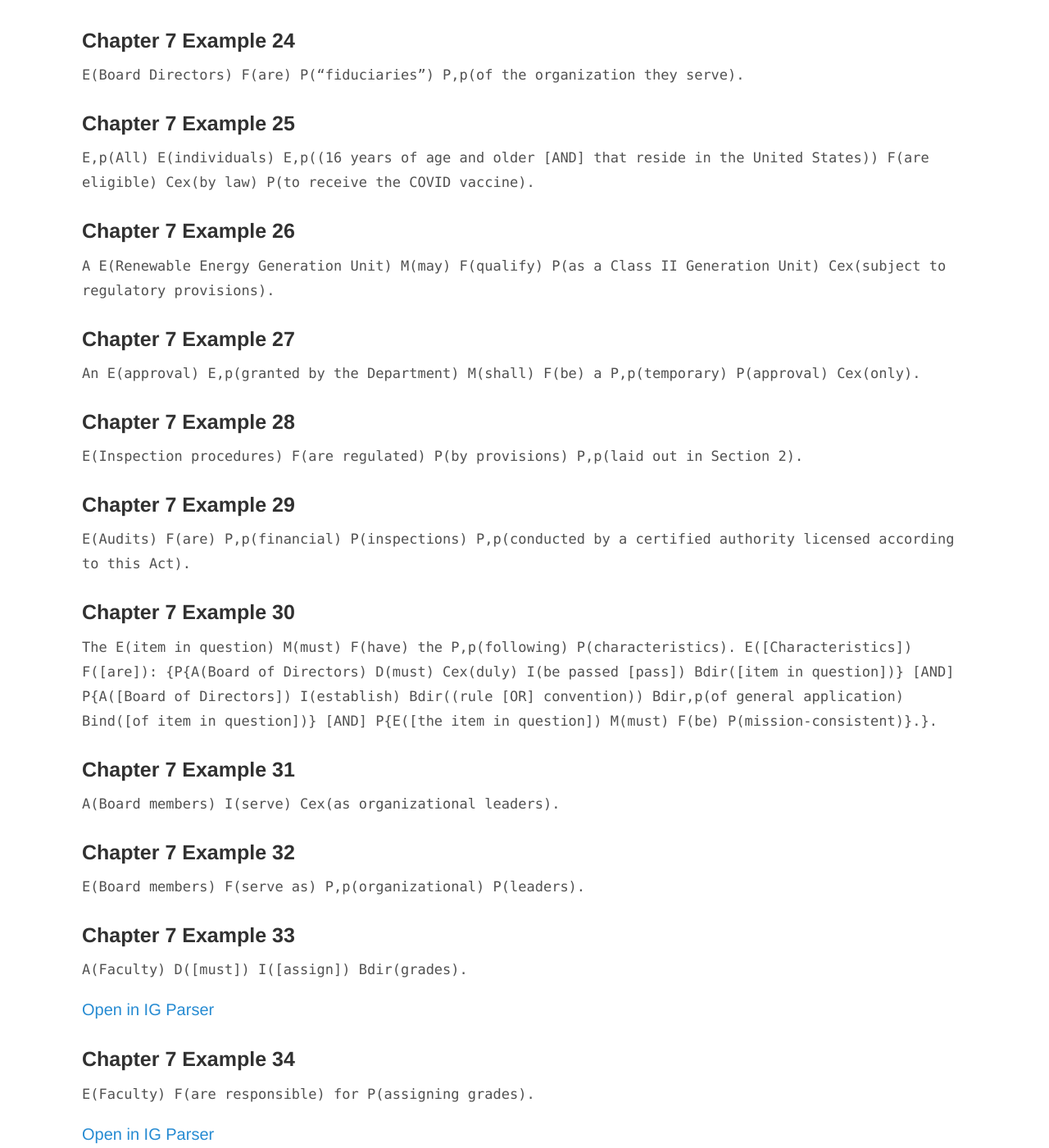
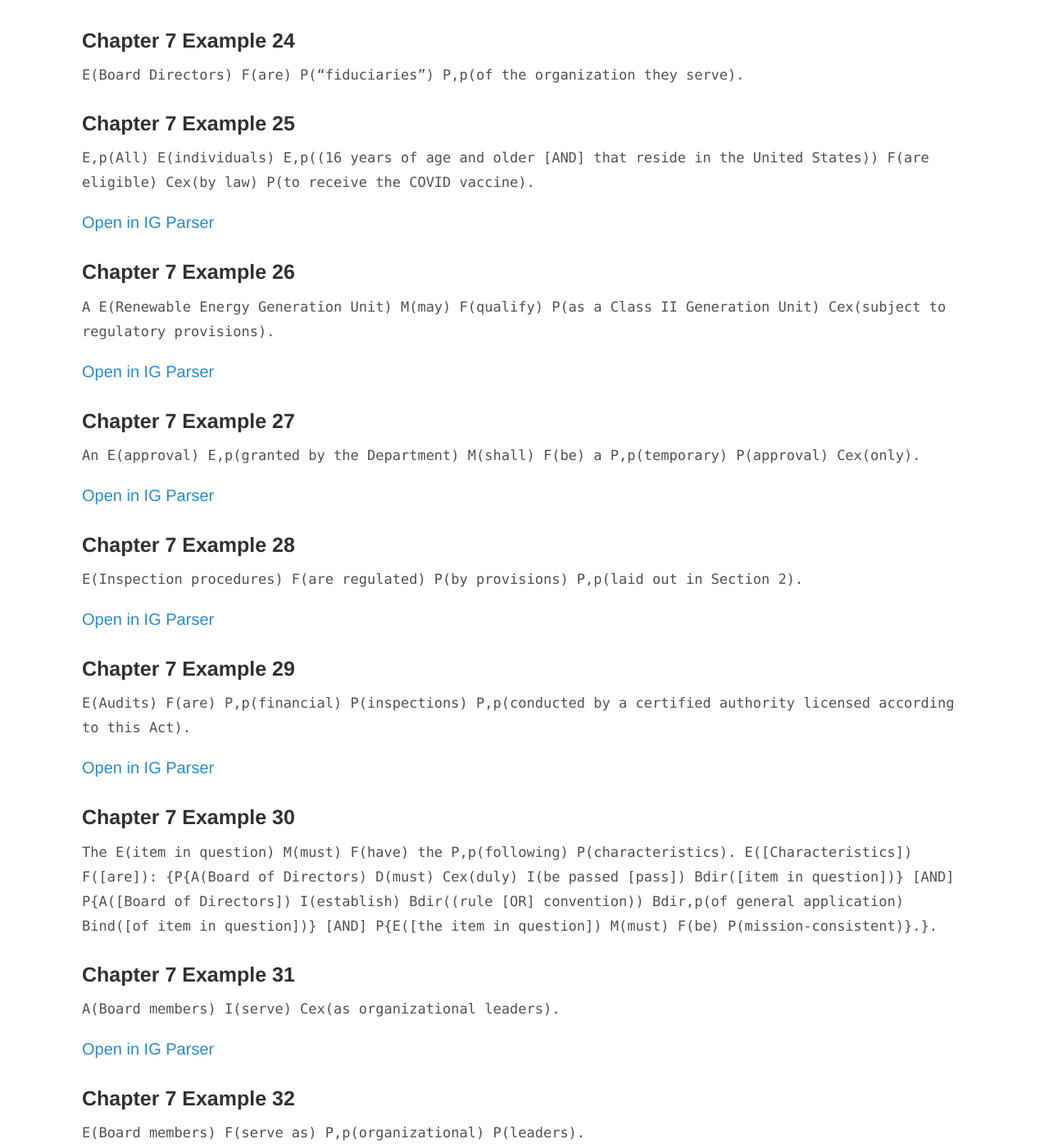
Before and after one commit to InstitutionalGrammar/IG-Book, a Jekyll site: the page built from book-examples.md, in a window 1280 px wide and 1400 px high, scrolled down 3063 px. Shown: the whole window at 82% size. Built offline with Jekyll 4.4.1, drawn with Linux system fonts in a browser that asks for light colours.

Commit message:
Update book-examples.md

````diff
--- a/book-examples.md
+++ b/book-examples.md
@@ -132,25 +132,35 @@ title: IG Book
 
 ```E,p(All) E(individuals) E,p((16 years of age and older [AND] that reside in the United States)) F(are eligible) Cex(by law) P(to receive the COVID vaccine).```
 
+[Open in IG Parser](http://128.39.143.144:4040/?rawStmt=All%20individuals%2016%20years%20of%20age%20and%20older%20that%20reside%20in%20the%20United%20States%20are%20eligible%20by%20law%20to%20receive%20the%20COVID%20vaccine.&codedStmt=E,p(All)%20E(individuals)%20E,p((16%20years%20of%20age%20and%20older%20[AND]%20that%20reside%20in%20the%20United%20States))%20F(are%20eligible)%20Cex(by%20law)%20P(to%20receive%20the%20COVID%20vaccine).&stmtId=1)
+
 <a name="ed1ch7ex26"></a>
 ### Chapter 7 Example 26
 
 ```A E(Renewable Energy Generation Unit) M(may) F(qualify) P(as a Class II Generation Unit) Cex(subject to regulatory provisions).```
+
+[Open in IG Parser](http://128.39.143.144:4040/?rawStmt=A%20Renewable%20Energy%20Generation%20Unit%20may%20qualify%20as%20a%20Class%20II%20Generation%20Unit%20subject%20to%20regulatory%20provisions.&codedStmt=A%20E(Renewable%20Energy%20Generation%20Unit)%20M(may)%20F(qualify)%20P(as%20a%20Class%20II%20Generation%20Unit)%20Cex(subject%20to%20regulatory%20provisions).&stmtId=1)
 
 <a name="ed1ch7ex27"></a>
 ### Chapter 7 Example 27
 
 ```An E(approval) E,p(granted by the Department) M(shall) F(be) a P,p(temporary) P(approval) Cex(only).```
 
+[Open in IG Parser](http://128.39.143.144:4040/?rawStmt=An%20approval%20granted%20by%20the%20Department%20shall%20be%20a%20temporary%20approval%20only.&codedStmt=An%20E(approval)%20E,p(granted%20by%20the%20Department)%20M(shall)%20F(be)%20a%20P,p(temporary)%20P(approval)%20Cex(only).&stmtId=1)
+
 <a name="ed1ch7ex28"></a>
 ### Chapter 7 Example 28
 
 ```E(Inspection procedures) F(are regulated) P(by provisions) P,p(laid out in Section 2).```
 
+[Open in IG Parser](http://128.39.143.144:4040/?rawStmt=Inspection%20procedures%20are%20regulated%20by%20provisions%20laid%20out%20in%20Section%202.&codedStmt=E(Inspection%20procedures)%20F(are%20regulated)%20P(by%20provisions)%20P,p(laid%20out%20in%20Section%202).&stmtId=1)
+
 <a name="ed1ch7ex29"></a>
 ### Chapter 7 Example 29
 
 ```E(Audits) F(are) P,p(financial) P(inspections) P,p(conducted by a certified authority licensed according to this Act).```
+
+[Open in IG Parser](http://128.39.143.144:4040/?rawStmt=Audits%20are%20financial%20inspections%20conducted%20by%20a%20certified%20authority%20licensed%20according%20to%20this%20Act.&codedStmt=E(Audits)%20F(are)%20P,p(financial)%20P(inspections)%20P,p(conducted%20by%20a%20certified%20authority%20licensed%20according%20to%20this%20Act).&stmtId=1)
 
 <a name="ed1ch7ex30"></a>
 ### Chapter 7 Example 30
@@ -162,10 +172,14 @@ title: IG Book
 
 ```A(Board members) I(serve) Cex(as organizational leaders).```
 
+[Open in IG Parser](http://128.39.143.144:4040/?rawStmt=Board%20members%20serve%20as%20organizational%20leaders.&codedStmt=A(Board%20members)%20I(serve)%20Cex(as%20organizational%20leaders).&stmtId=1)
+
 <a name="ed1ch7ex32"></a>
 ### Chapter 7 Example 32
 
 ```E(Board members) F(serve as) P,p(organizational) P(leaders).```
+
+[Open in IG Parser](http://128.39.143.144:4040/?rawStmt=Board%20members%20serve%20as%20organizational%20leaders.&codedStmt=E(Board%20members)%20F(serve%20as)%20P,p(organizational)%20P(leaders).&stmtId=1)
 
 <a name="ed1ch7ex33"></a>
 ### Chapter 7 Example 33
````
